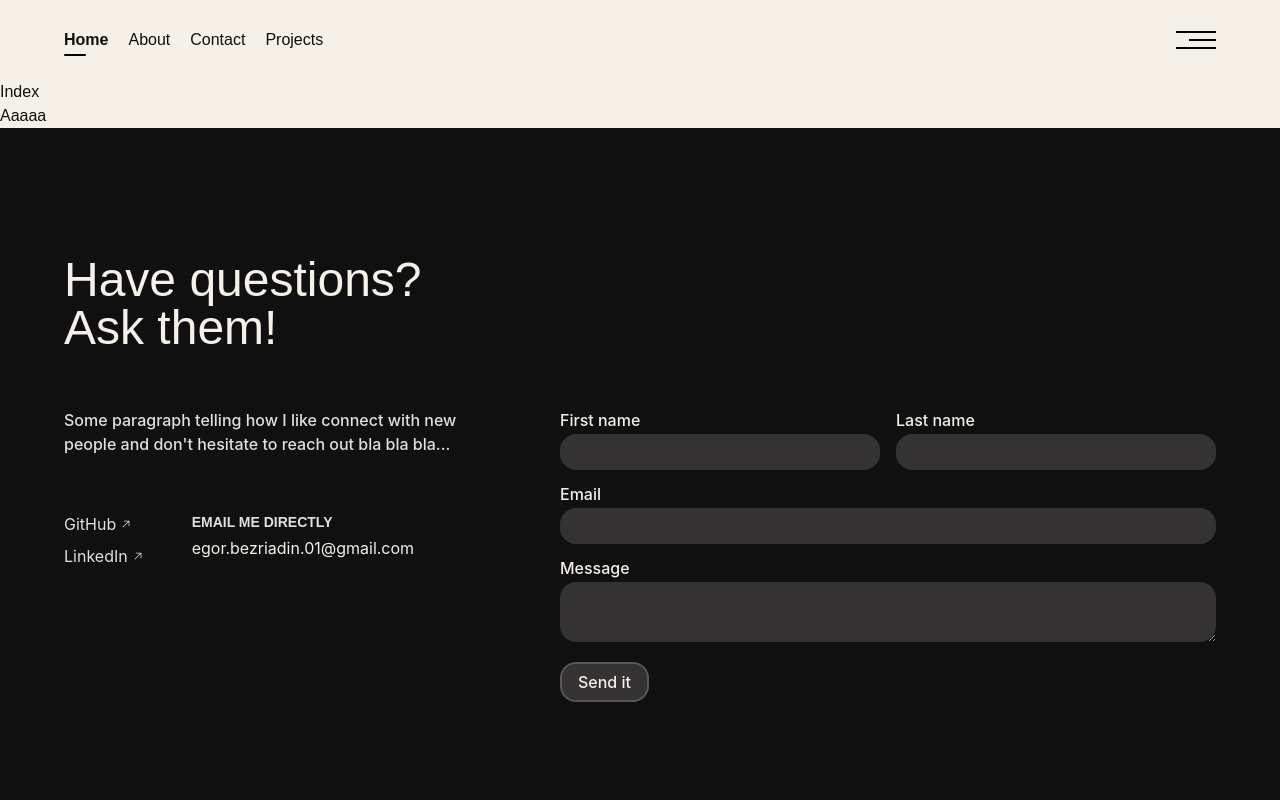
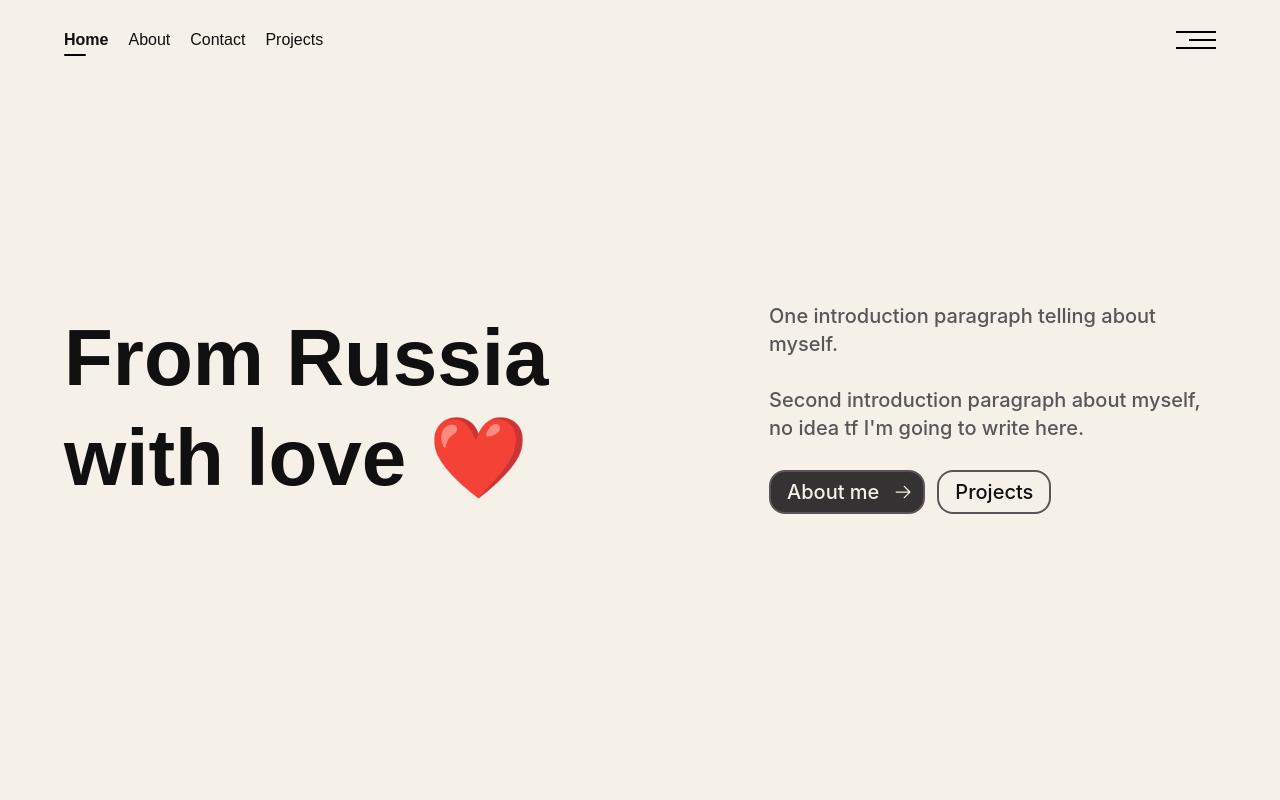
Before and after one commit to rogeonee/rogeonee.dev, an Astro site: page / in a window 1280 px wide. Shown: the top 800 px of the page. Built offline with nearby package versions, Linux system fonts and the light colour scheme; Astro itself is replaced by a stand-in of ours.

Commit message:
Hero section + styles in contact form

```diff
--- a/src/components/Button.tsx
+++ b/src/components/Button.tsx
@@ -5,11 +5,11 @@ const button = cva(["border-2 text-base font-inter font-medium outline-none"], {
     variants: {
       intent: {
         primary:
-          "bg-gray-dark border-gray-light hover:border-accent hover:bg-accent focus:border-accent focus:bg-accent hover:text-secondary text-primary",
-        secondary: "border-gray-light text-secondary hover:border-accent focus:border-accent",
-        "secondary-light": "border-gray-light text-primary hover:border-accent focus:border-accent",
-        error: "border-red-600 text-red-400 hover:border-red-700 focus:border-red-700",
-        success: "border-green-600 text-green-400 hover:border-green-600 focus:border-green-600",
+          "bg-black border-2 border-gray-light hover:border-accent focus:border-accent focus:bg-accent text-primary",
+        secondary: "border-2 border-gray-light text-secondary hover:border-accent focus:border-accent",
+        "secondary-light": "border-2 border-gray-light text-primary hover:border-accent focus:border-accent",
+        error: "border-2 border-red-600 text-red-400 hover:border-red-700 focus:border-red-700",
+        success: "border-2 border-green-600 text-green-400 hover:border-green-600 focus:border-green-600",
       },
       size: {
         default: "px-4 py-1.5 rounded-2xl",
--- a/src/components/ContactForm.tsx
+++ b/src/components/ContactForm.tsx
@@ -1,7 +1,7 @@
-import React from 'react';
 import { useForm } from 'react-hook-form';
 import { zodResolver } from '@hookform/resolvers/zod';
 import { z } from 'zod';
+import { Warning } from "@phosphor-icons/react";
 import { Button } from './Button';
 
 const CONTACT_SCHEMA = z.object({
@@ -44,9 +44,14 @@ export function ContactForm() {
                     </label>
                     <input
                         {...register("firstName")}
-                        className="valid bg-gray-dark px-4 py-1.5 rounded-2xl border-gray-light focus:border-accent hover:border-accent/30"
+                        className="valid bg-gray-dark px-4 py-1.5 rounded-2xl border-2 border-gray-light focus:border-accent hover:border-accent/30"
                     />
-                    <p>{errors.firstName?.message}</p>
+                    {errors.firstName && (
+                        <p className="text-red-400 font-medium mt-0.5 flex items-center gap-2">
+                            <Warning className="fill-red-400" />
+                            {errors.firstName.message}
+                        </p>
+                    )}
                 </div>
 
                 <div className="flex flex-col mb-3 w-full">
@@ -55,9 +60,14 @@ export function ContactForm() {
                     </label>
                     <input
                         {...register("lastName")}
-                        className="valid bg-gray-dark border-gray-light focus:border-accent hover:border-accent/30 px-4 py-1.5 rounded-2xl"
+                        className="valid bg-gray-dark border-2 border-gray-light focus:border-accent hover:border-accent/30 px-4 py-1.5 rounded-2xl"
                     />
-                    <p>{errors.lastName?.message}</p>
+                    {errors.lastName && (
+                        <p className="text-red-400 font-medium mt-0.5 flex items-center gap-2">
+                            <Warning className="fill-red-400" />
+                            {errors.lastName.message}
+                        </p>
+                    )}
                 </div>
             </div>
 
@@ -68,9 +78,14 @@ export function ContactForm() {
                 <input
                     {...register("email")}
                     type="email"
-                    className="valid bg-gray-dark border-gray-light focus:border-accent hover:border-accent/30 px-4 py-1.5 rounded-2xl"
+                    className="valid bg-gray-dark border-2 border-gray-light focus:border-accent hover:border-accent/30 px-4 py-1.5 rounded-2xl"
                 />
-                <p>{errors.email?.message}</p>
+                {errors.email && (
+                    <p className="text-red-400 font-medium mt-0.5 flex items-center gap-2">
+                        <Warning className="fill-red-400" />
+                        {errors.email.message}
+                    </p>
+                )}
             </div>
 
 
@@ -80,9 +95,14 @@ export function ContactForm() {
                 </label>
                 <textarea
                     {...register("message")}
-                    className="valid bg-gray-dark border-gray-light focus:border-accent hover:border-accent/30 px-4 py-1.5 rounded-2xl"
+                    className="valid bg-gray-dark border-2 border-gray-light focus:border-accent hover:border-accent/30 px-4 py-1.5 rounded-2xl"
                 />
-                <p>{errors.message?.message}</p>
+                {errors.message && (
+                    <p className="text-red-400 font-medium mt-0.5 flex items-center gap-2">
+                        <Warning className="fill-red-400" />
+                        {errors.message.message}
+                    </p>
+                )}
             </div>
 
 
--- /dev/null
+++ b/src/components/Hero.astro
@@ -0,0 +1,35 @@
+---
+import { ArrowRight } from "@phosphor-icons/react";
+---
+
+<section class="min-h-[calc(100vh-60px)] flex flex-col justify-between gap-y-20 overflow-x-hidden pb-32 md:pb-0">
+    <div class="px-5 md:px-0 mt-12 flex flex-col md:flex-row w-full max-w-6xl mx-auto min-h-[70vh] tall:min-h-[50vh] md:items-center gap-5 md:justify-between">
+        <h1 class="text-[clamp(2.5rem,10vw,5rem)] font-bold leading-tight w-full md:min-w-[530px]">
+            From Russia <br /> with love ❤️
+        </h1>
+        <div class="mt-5 md:mt-0 text-base sm:text-lg md:text-xl max-w-lg w-fit font-medium font-inter text-gray-light">
+            <p>
+                One introduction paragraph telling about myself.
+                <br /> <br />Second introduction paragraph about myself,
+                no idea tf I'm going to write here.
+            </p>
+
+            <div class="flex items-center gap-3 mt-7 w-full">
+                <a
+                    href="/about"
+                    class="px-4 py-1.5 rounded-2xl bg-gray-dark border-2 border-gray-light hover:border-accent hover:bg-accent hover:text-secondary text-primary
+                            focus-visible:bg-accent focus-visible:border-accent flex items-center gap-2 pr-2.5"
+                >
+                    About me
+                    <ArrowRight className="ml-1.5" width={20} height={20} />
+                </a>
+                <a
+                    href="/projects"
+                    class="px-4 py-1.5 rounded-2xl border-2 border-gray-light text-secondary hover:border-accent focus-visible:border-accent"
+                >
+                    Projects
+                </a>
+            </div>
+        </div>
+    </div>
+</section>
--- a/src/layouts/BaseLayout.astro
+++ b/src/layouts/BaseLayout.astro
@@ -18,7 +18,6 @@ const { pageTitle } = Astro.props;
 
   <body>
     <Header client:only="react" transition:persist />
-    <h1>{pageTitle}</h1>
     <slot />
     <Footer />
   </body>
--- a/src/pages/index.astro
+++ b/src/pages/index.astro
@@ -1,9 +1,11 @@
 ---
 import BaseLayout from "../layouts/BaseLayout.astro";
 import Contact from "../components/Contact.astro";
+import Hero from "../components/Hero.astro";
 ---
 
 <BaseLayout pageTitle="Index">
-	<h2>Aaaaa</h2>
+	<Hero />
+
 	<Contact />
 </BaseLayout>
```
